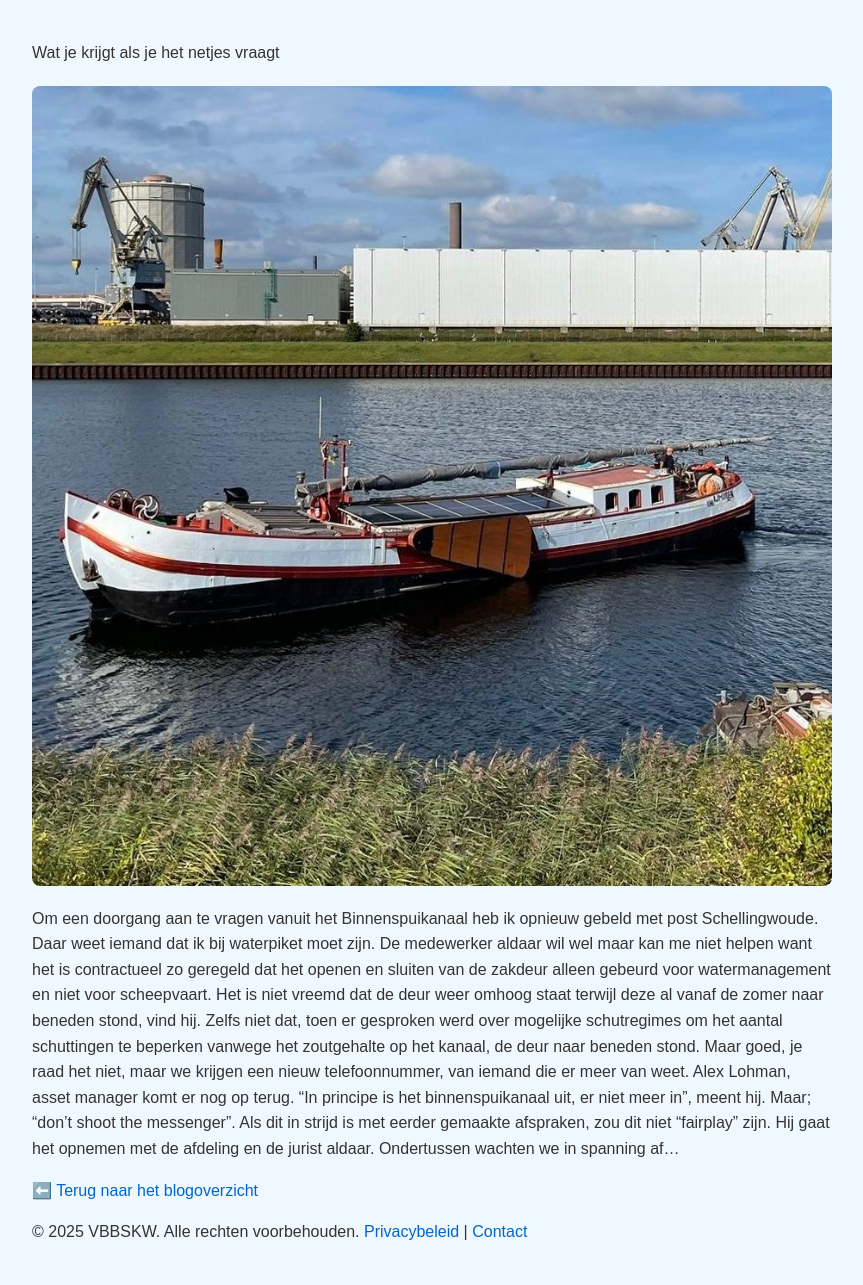
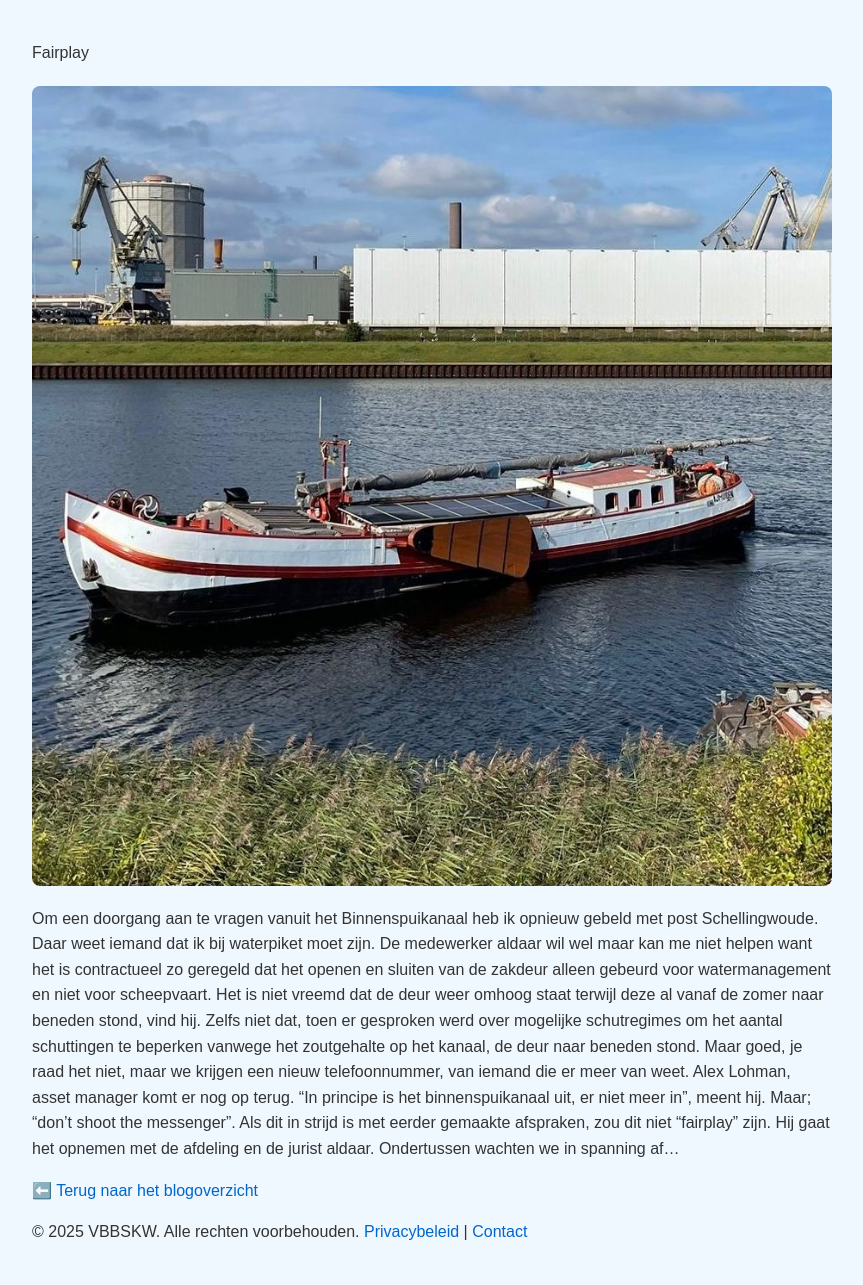
Before and after one commit to Klikblitser/VBBSKW, a Jekyll site: the page built from _posts/2025-10-15-Fairplay.md, in a window 1280 px wide. Shown: the whole page, without its empty margins (208-1071 px from the left). Built offline with Jekyll 4.4.1, drawn with Linux system fonts in a browser that asks for light colours.

Commit message:
nieuwe post

```diff
--- a/_posts/2025-10-15-Fairplay.md
+++ b/_posts/2025-10-15-Fairplay.md
@@ -5,7 +5,7 @@ date: 2025-10-15
 thumbnail: /assets/images/Zietopuzelve.jpg
 ---
 
-Wat je krijgt als je het netjes vraagt
+Fairplay
 
 ![Alt-tekst](https://github.com/Klikblitser/VBBSKW/blob/main/assets/images/Zietopuzelve.jpg?raw=true)
 
```
